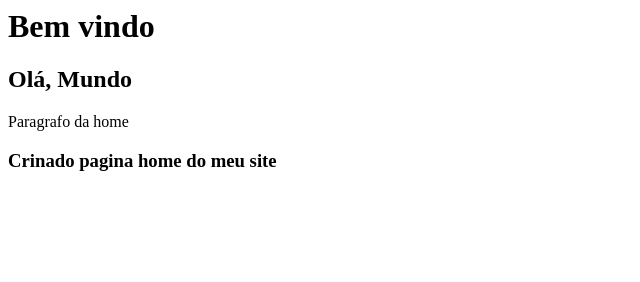
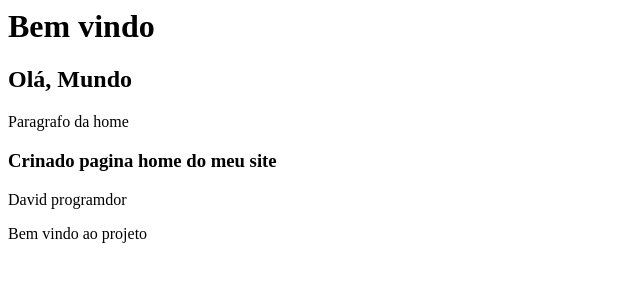
Before and after one commit to FDavidPereira/curso_github, a plain HTML site: page index.html in a window 1280 px wide. Shown: the whole page, without its empty margins (0-640 px from the left). Drawn offline with Linux system fonts and the light colour scheme.

Commit message:
Finalizando toda a descricao

```diff
--- a/index.html
+++ b/index.html
@@ -3,3 +3,5 @@
 <p>Paragrafo da home</p>
 
 <h3>Crinado pagina home do meu site</h3>
+<p>David programdor</p>
+<p>Bem vindo ao projeto</p>
```
Also changed, not shown: nomes.txt.
